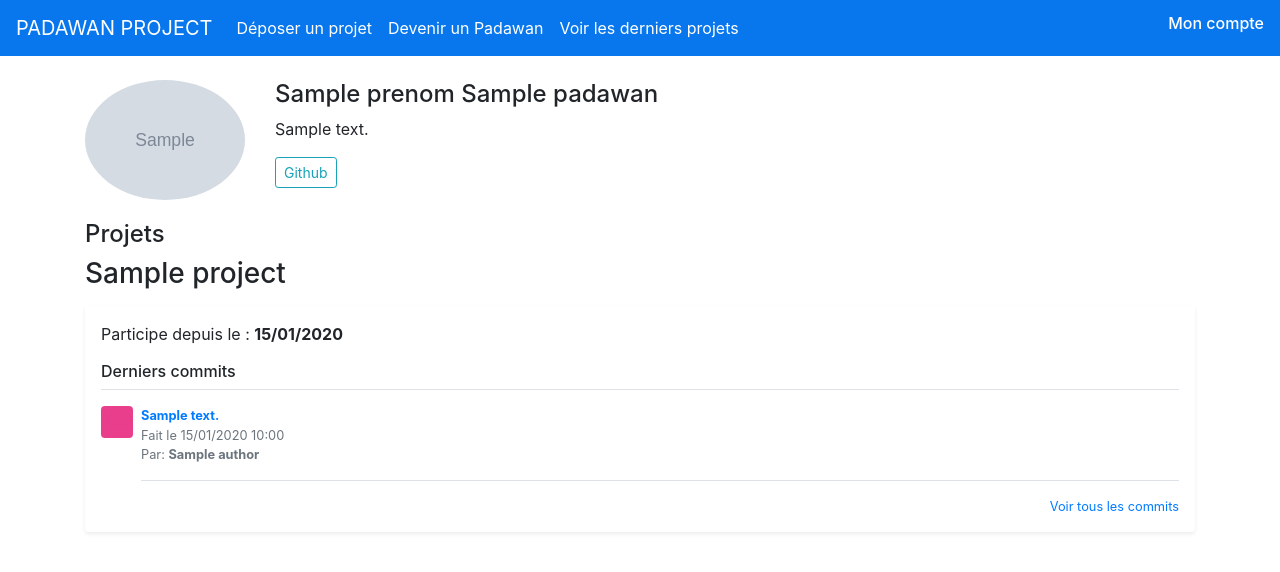
After one commit to BenjaminLoubradou/padawan_project, a Symfony app: template templates/padawan/profil.html.twig in a window 1280 px wide. The commit adds this page. Shown: the top 572 px of the page. Run offline with Twig, Linux system fonts and the light colour scheme; the template is opened without the code that fills it: most values are stand-ins (such as "Sample title", 1, 10 or a date in 2020); grey boxes marked "Sample" are stand-in pictures; some libraries are stand-ins or nearby versions.

Commit message:
commit final

```diff
--- a/src/Form/ProjectType.php
+++ b/src/Form/ProjectType.php
@@ -29,6 +29,8 @@ class ProjectType extends AbstractType
     {
         $resolver->setDefaults([
             'data_class' => Project::class,
+            // supprimer le titre du form (projet)
+            'label'=>false
         ]);
     }
 }
--- a/templates/base.html.twig
+++ b/templates/base.html.twig
@@ -35,18 +35,25 @@
     </div>
     <div class="text-right">
         <h5>
-            <span class="badge-light badge">Bienvenue
-                {% if app.user %}
-                    {{ app.user.prenom }}
-                {% endif %}
-            </span>
+            {% if app.user %}
+                <span class="badge-light badge">
+                    Bienvenue {{ app.user.prenom }}
+                </span>
+            {% endif %}
         </h5>
     </div>
     <div class="text-right">
         <h5>
             <span>
                 {% if app.user %}
-                <a class="badge-dark badge ml-3" href="{{ path('app_logout') }}">Quitter</a>
+                    <a class="badge-dark badge ml-3" href="{{ path('app_logout') }}">Quitter</a>
+                {% else %}
+                    <h6>
+                        <span>
+                            <a class="text-white" href="{{ path('app_login') }}">Mon compte</a>
+                        </span>
+                    </h6>
+
                 {% endif %}
             </span>
         </h5>
--- /dev/null
+++ b/templates/padawan/profil.html.twig
@@ -0,0 +1,55 @@
+{% extends 'base.html.twig' %}
+
+{% block title %}Padawan : {{ padawan.prenom }} {{ padawan.nom }}{% endblock %}
+
+{% block body %}
+    <main role="main" class="container">
+        <div class="row">
+            <div class="container mt-8">
+                <div class="row">
+                    <hr>
+                    <div class="col-2">
+                        <img class="img-fluid rounded-circle float-left" src="{{ padawan.avatarGithub }}" alt="">
+                    </div>
+                    <div class="col-10">
+                        <h4>{{ padawan.prenom }} {{ padawan.nom }}</h4>
+                        <p>{{ padawan.bio }}</p>
+                        <p>
+                            <a class="btn btn-outline-info btn-sm"
+                               href="https://www.github.com/{{ padawan.github }}" role="button">Github
+                            </a>
+                        </p>
+                    </div>
+                </div>
+            </div>
+        </div>
+        <div class="row">
+            <div class="col-12">
+                        <h4 class="mt-3">Projets</h4>
+                        {% for project in projects %}
+                        <h3>{{ project.nom }}</h3>
+                        <div class="my-3 p-3 bg-white rounded shadow-sm">
+                            <p>Participe depuis le : <strong>{{ project.date_inscription | date('d/m/Y') }}</strong></p>
+                            <h6 class="border-bottom border-gray pb-2 mb-0">Derniers commits</h6>
+                            {% for commit in project.commits %}
+                            <div class="media text-muted pt-3">
+                                <svg class="bd-placeholder-img mr-2 rounded" width="32" height="32" xmlns="http://www.w3.org/2000/svg" preserveAspectRatio="xMidYMid slice" focusable="false" role="img" aria-label="Placeholder: 32x32"><title>Placeholder</title><rect width="100%" height="100%" fill="#e83e8c"></rect><text x="50%" y="50%" fill="#e83e8c" dy=".3em">32x32</text></svg>
+                                <p class="media-body pb-3 mb-0 small lh-125 border-bottom border-gray">
+                                    <strong class="d-block text-gray-dark"><a href="{{ commit.commitUrl }}">{{ commit.message }}</a></strong>
+                                    Fait le {{ commit.committedDate | date('d/m/Y H:i') }}
+                                    <br> Par: <strong>{{ commit.author.name }}</strong>
+                                </p>
+                            </div>
+                            {% endfor %}
+
+                            <small class="d-block text-right mt-3">
+                                <a href="#">Voir tous les commits</a>
+                            </small>
+                        </div>
+                        {% endfor %}
+                    </div>
+                </div>
+            </div>
+        </div>
+    </main>
+{% endblock %}
```
Also changed, not shown: src/Controller/PadawanController.php (added, +53 -0 lines), src/Controller/ProjectController.php (+19 -1 lines), src/Form/ParticipantType.php (+6 -5 lines), src/Service/GitHubGraphQL.php (+30 -1 lines), templates/project/show.html.twig (+24 -16 lines).
